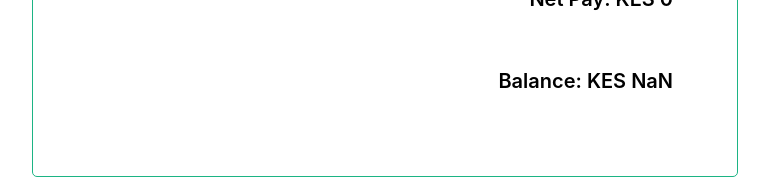
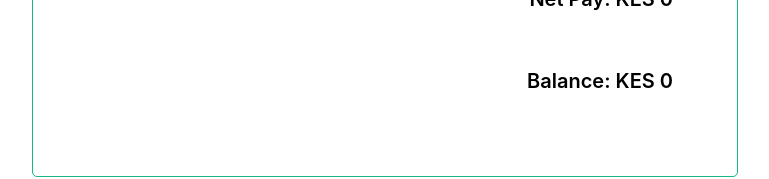
Before and after one commit to kiptanuiBoaz/tax-calculator-app-client, a React (Create React App) app in the folder client/: page / in a window 1280 px wide. Both pictures are taken after a click on the button "Bill Manager". Shown: the part 484-663 px from the top of the page, without its empty margins (255-1024 px from the left). Built offline with nearby package versions, Linux system fonts and the light colour scheme.

Commit message:
fixed minors

```diff
--- a/client/src/components/main_page/billmanager/BillManager.jsx
+++ b/client/src/components/main_page/billmanager/BillManager.jsx
@@ -120,7 +120,7 @@ export const BillManager = () => {
         </div>
 
         <p className="balance">Net Pay: KES {netPay ? numberWithCommas(netPay): 0}</p>
-      <p className="balance">Balance: KES {numberWithCommas(netPay -balance)}</p>
+      <p className="balance">Balance: KES {numberWithCommas(netPay ? netPay: 0-balance)}</p>
     </div>
 
   )
```
